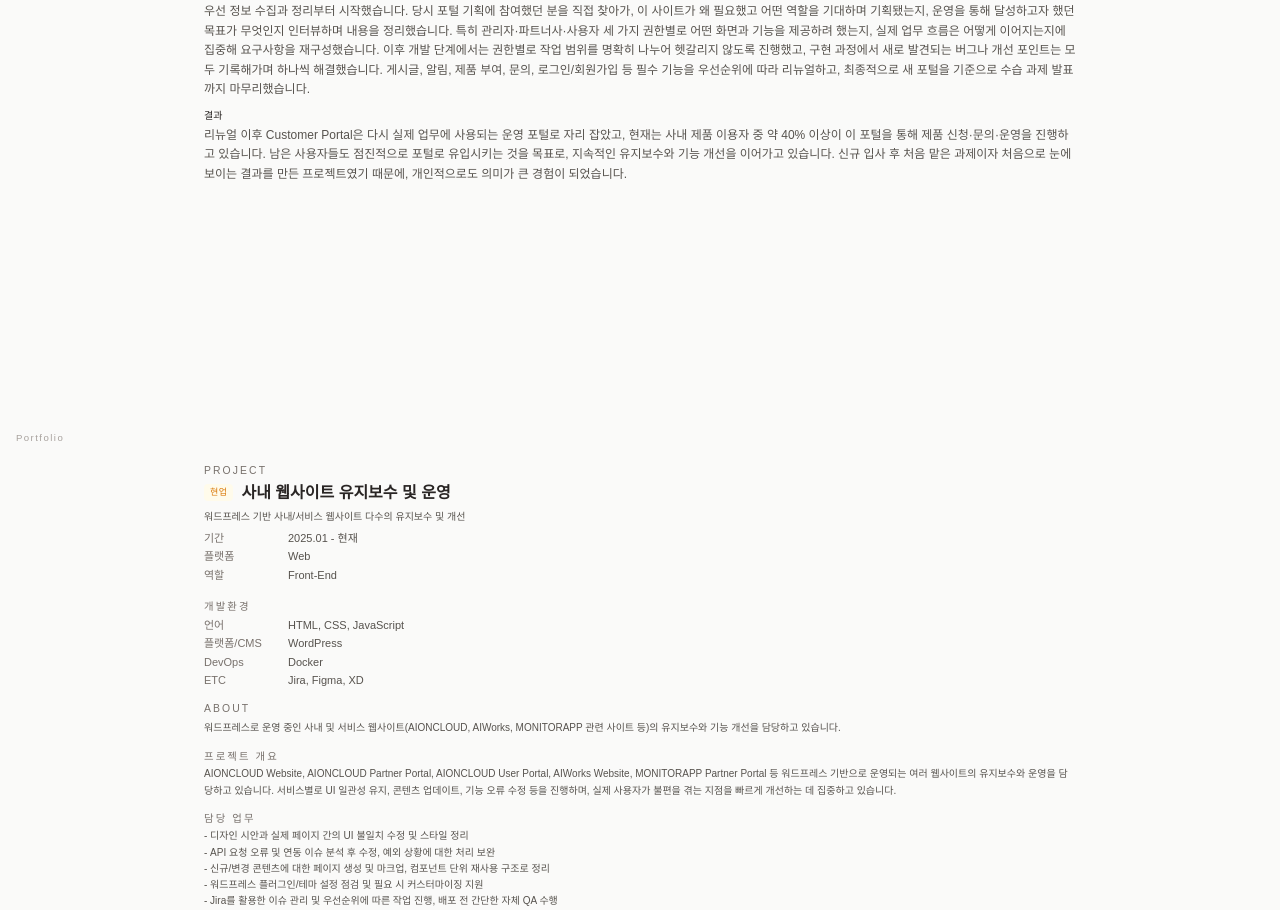
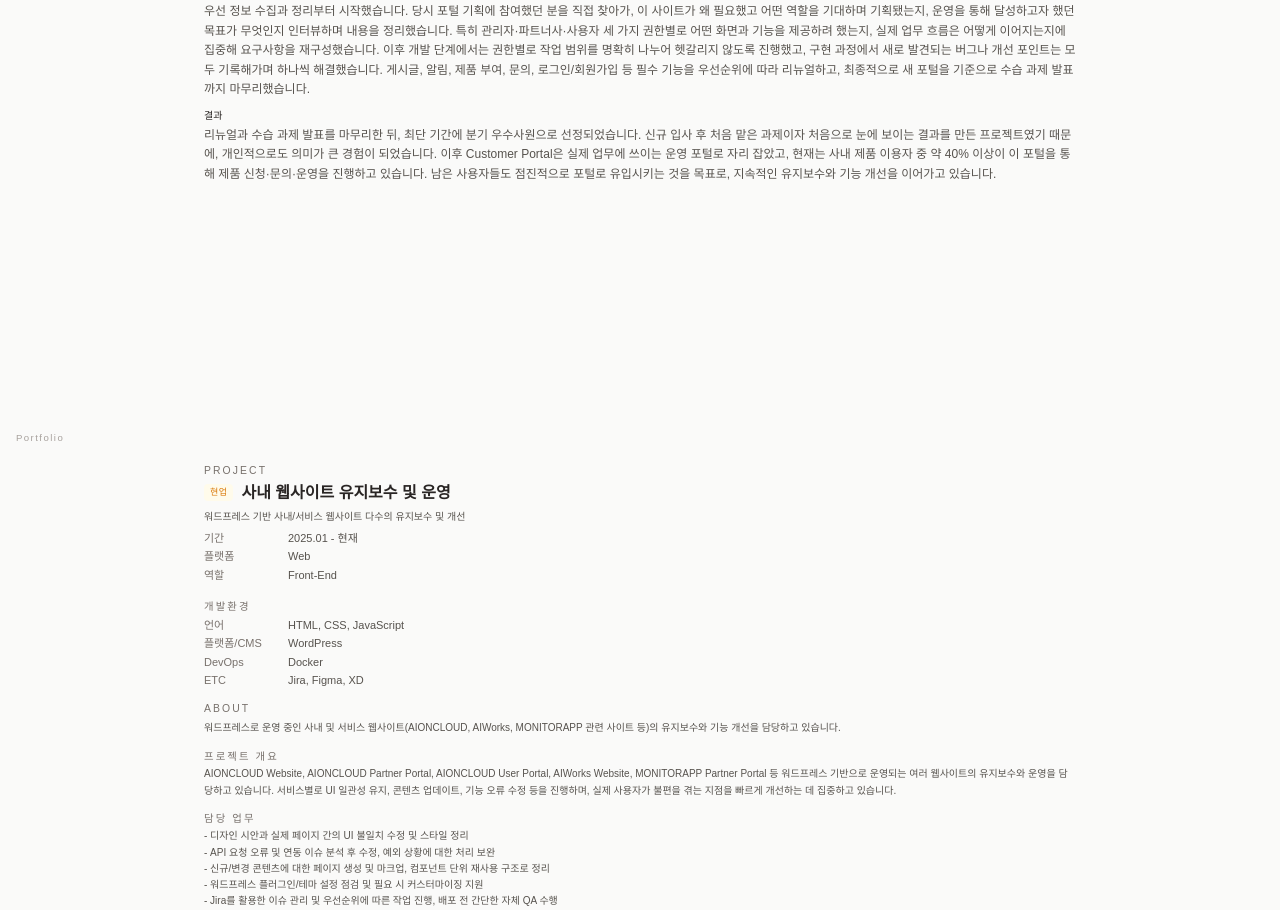
Before and after one commit to cbw6088/Portfolio, a Next.js app in the folder portfolio/: page /pdf in a window 1280 px wide. Shown: the part 5580-6490 px from the top of the page. Built offline with nearby package versions, Linux system fonts and the light colour scheme.

Commit message:
fix/프로젝트 내용 수정

```diff
--- a/portfolio/src/app/project/workProjects.ts
+++ b/portfolio/src/app/project/workProjects.ts
@@ -49,7 +49,7 @@ export const WORK_PROJECTS: ProjectItem[] = [
       action:
         "프레임워크 선택은 비교적 자유로운 상황이었기 때문에, SEO 최적화와 유지보수성을 함께 고려해 Next.js를 선택했습니다. React/Next.js는 서버 사이드 렌더링(SSR)과 정적 사이트 생성(SSG)을 지원해, 검색 엔진이 초기 HTML을 바로 크롤링하기 쉽고, 라우팅 단위로 메타데이터와 OG 태그를 체계적으로 관리할 수 있다는 점에서 SEO에 유리합니다. 또한 페이지·컴포넌트 단위로 구조를 명확히 나누고, 코드 스플리팅을 통해 성능 최적화도 함께 가져갈 수 있었습니다. 리뉴얼 작업을 시작하면서 폴더 구조와 컴포넌트 규칙, 네이밍 컨벤션 등 기본 규칙을 먼저 정리하고, 개발의 편의성보다는 성능과 일관성을 우선하는 방향으로 마크업과 스타일을 작성했습니다. 이미지와 영상에는 가능한 한 적절한 사이즈와 포맷, 대체 텍스트와 메타 정보를 부여했고, 주요 콘텐츠는 시맨틱 태그와 의미 있는 구조로 재배치했습니다. UI 측면에서는 디자이너가 전달한 Figma 시안을 기준으로, 픽셀 단위의 디테일을 놓치지 않으면서도 재사용 가능한 컴포넌트로 정리했습니다. 다만 브랜드의 특성상 고화질 이미지를 포기할 수 없다는 요구가 있어, 일부 에셋에서는 성능 최적화에 100% 이상적이진 못했다는 아쉬움이 남지만, 그 안에서 최대한 균형을 맞추며 작업을 진행했습니다.",
       result:
-        "리뉴얼 이후 구글 서치 콘솔 기준으로, 2025년 6월(리뉴얼 직전)과 2026년 3월 데이터를 비교했을 때 평균 노출 수는 약 4,200에서 약 22,000으로, 평균 클릭 수는 약 110회에서 약 600회 수준으로 크게 증가했습니다. 이전에는 검색 결과 4~5페이지 이후에나 보이거나 아예 노출되지 않던 주요 보안 관련 키워드들도, 리뉴얼 이후에는 평균 1.6페이지 이내에 노출되는 수준까지 개선되었습니다. 또한 Lighthouse 기준으로 주요 페이지의 평균 점수를 90점 이상으로 끌어올려 성능·접근성 지표 역시 함께 개선했습니다. 이러한 성과 덕분에 브랜드 사이트 리뉴얼 프로젝트는 회사 내부에서도 좋은 사례로 공유되었고, 저는 신입사원 중 최단 기간에 분기 우수사원으로 선정되는 경험을 할 수 있었습니다.",
+        "리뉴얼 이후 구글 서치 콘솔 기준으로, 2025년 6월(리뉴얼 직전)과 2026년 3월 데이터를 비교했을 때 평균 노출 수는 약 4,200에서 약 22,000으로, 평균 클릭 수는 약 110회에서 약 600회 수준으로 크게 증가했습니다. 이전에는 검색 결과 4~5페이지 이후에나 보이거나 아예 노출되지 않던 주요 보안 관련 키워드들도, 리뉴얼 이후에는 평균 1.6페이지 이내에 노출되는 수준까지 개선되었습니다. 또한 Lighthouse 기준으로 주요 페이지의 평균 점수를 90점 이상으로 끌어올려 성능·접근성 지표 역시 함께 개선했습니다. 이러한 성과 덕분에 브랜드 사이트 리뉴얼 프로젝트는 회사 내부에서도 좋은 사례로 공유되었습니다.",
     },
   },
   {
@@ -99,7 +99,7 @@ export const WORK_PROJECTS: ProjectItem[] = [
       action:
         "우선 정보 수집과 정리부터 시작했습니다. 당시 포털 기획에 참여했던 분을 직접 찾아가, 이 사이트가 왜 필요했고 어떤 역할을 기대하며 기획됐는지, 운영을 통해 달성하고자 했던 목표가 무엇인지 인터뷰하며 내용을 정리했습니다. 특히 관리자·파트너사·사용자 세 가지 권한별로 어떤 화면과 기능을 제공하려 했는지, 실제 업무 흐름은 어떻게 이어지는지에 집중해 요구사항을 재구성했습니다. 이후 개발 단계에서는 권한별로 작업 범위를 명확히 나누어 헷갈리지 않도록 진행했고, 구현 과정에서 새로 발견되는 버그나 개선 포인트는 모두 기록해가며 하나씩 해결했습니다. 게시글, 알림, 제품 부여, 문의, 로그인/회원가입 등 필수 기능을 우선순위에 따라 리뉴얼하고, 최종적으로 새 포털을 기준으로 수습 과제 발표까지 마무리했습니다.",
       result:
-        "리뉴얼 이후 Customer Portal은 다시 실제 업무에 사용되는 운영 포털로 자리 잡았고, 현재는 사내 제품 이용자 중 약 40% 이상이 이 포털을 통해 제품 신청·문의·운영을 진행하고 있습니다. 남은 사용자들도 점진적으로 포털로 유입시키는 것을 목표로, 지속적인 유지보수와 기능 개선을 이어가고 있습니다. 신규 입사 후 처음 맡은 과제이자 처음으로 눈에 보이는 결과를 만든 프로젝트였기 때문에, 개인적으로도 의미가 큰 경험이 되었습니다.",
+        "리뉴얼과 수습 과제 발표를 마무리한 뒤, 최단 기간에 분기 우수사원으로 선정되었습니다. 신규 입사 후 처음 맡은 과제이자 처음으로 눈에 보이는 결과를 만든 프로젝트였기 때문에, 개인적으로도 의미가 큰 경험이 되었습니다. 이후 Customer Portal은 실제 업무에 쓰이는 운영 포털로 자리 잡았고, 현재는 사내 제품 이용자 중 약 40% 이상이 이 포털을 통해 제품 신청·문의·운영을 진행하고 있습니다. 남은 사용자들도 점진적으로 포털로 유입시키는 것을 목표로, 지속적인 유지보수와 기능 개선을 이어가고 있습니다.",
     },
   },
   {
```
